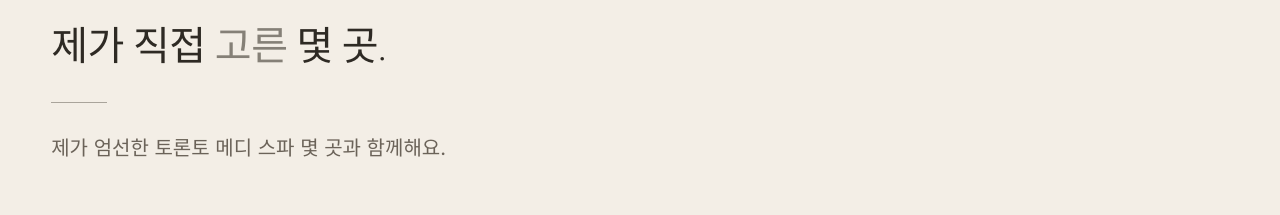
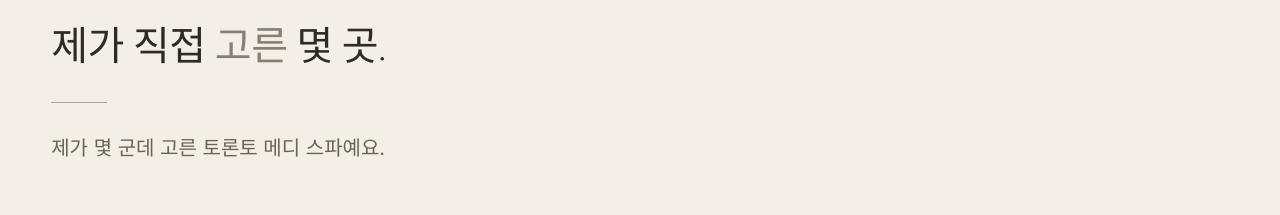
Before and after one commit to kyungleekim92-cmd/jenny-kim-beauty, a Next.js app: page /ko in a window 1280 px wide. Shown: the part 10060-10275 px from the top of the page. Built offline with nearby package versions, Linux system fonts and the light colour scheme.

Commit message:
ko copy: Partners lede → 제가 몇 군데 고른 (Jenny's phrasing)

```diff
--- a/components/Partners.tsx
+++ b/components/Partners.tsx
@@ -54,7 +54,7 @@ const copy = {
         제가 직접 <em>고른</em> 몇 곳.
       </>
     ),
-    lede: "제가 엄선한 토론토 메디 스파 몇 곳과 함께해요.",
+    lede: "제가 몇 군데 고른 토론토 메디 스파예요.",
     privileges: "제 소개로 가시면 파트너 혜택을 받으실 수 있어요. 스파마다 우대 가격이나 추가 서비스 혜택이 있어요.",
     alt: "리넨 시술 베드 위에 놓인 흰 수건과 회색 돌, 흰 난초 한 송이",
     foundingEyebrow: "첫 파트너",
```
